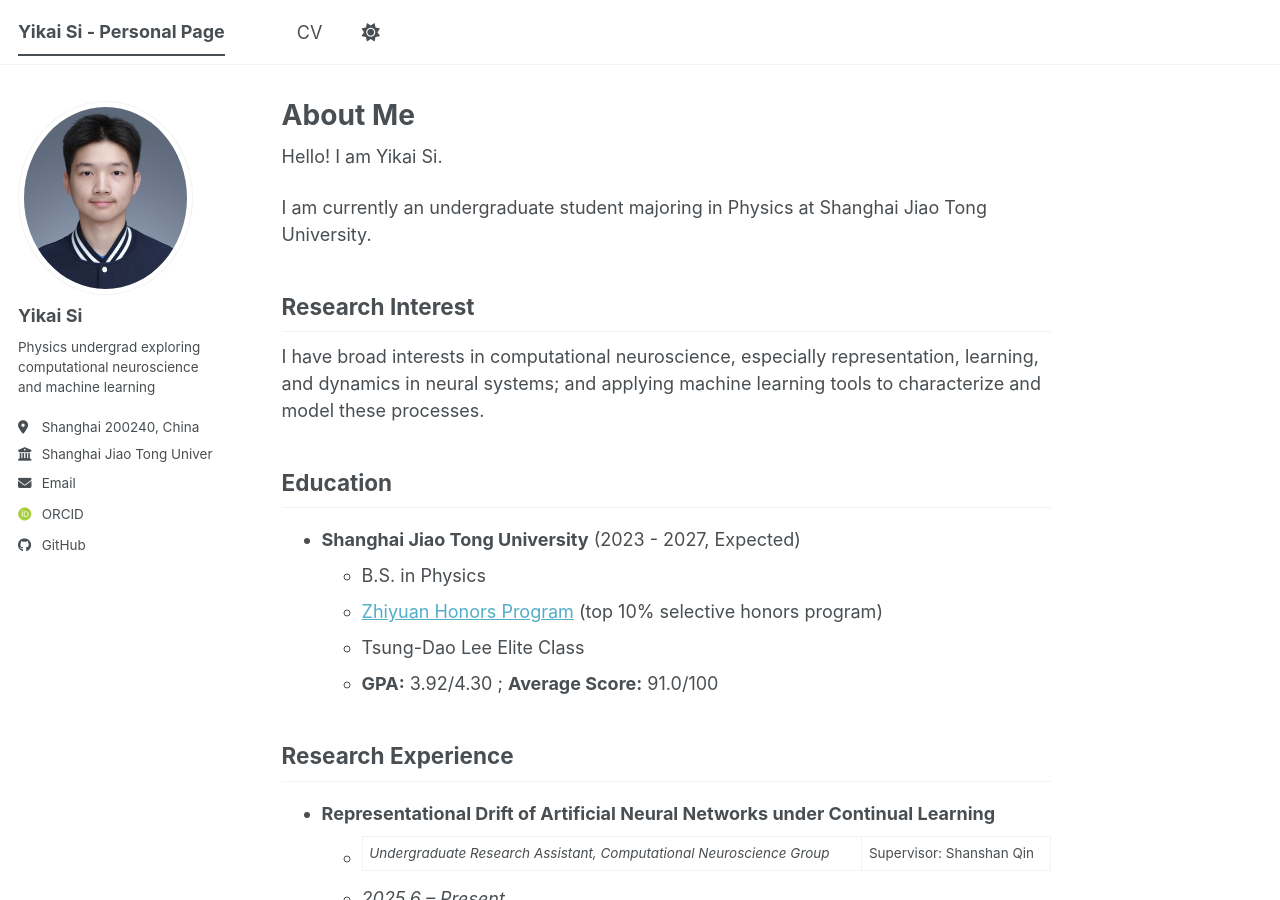
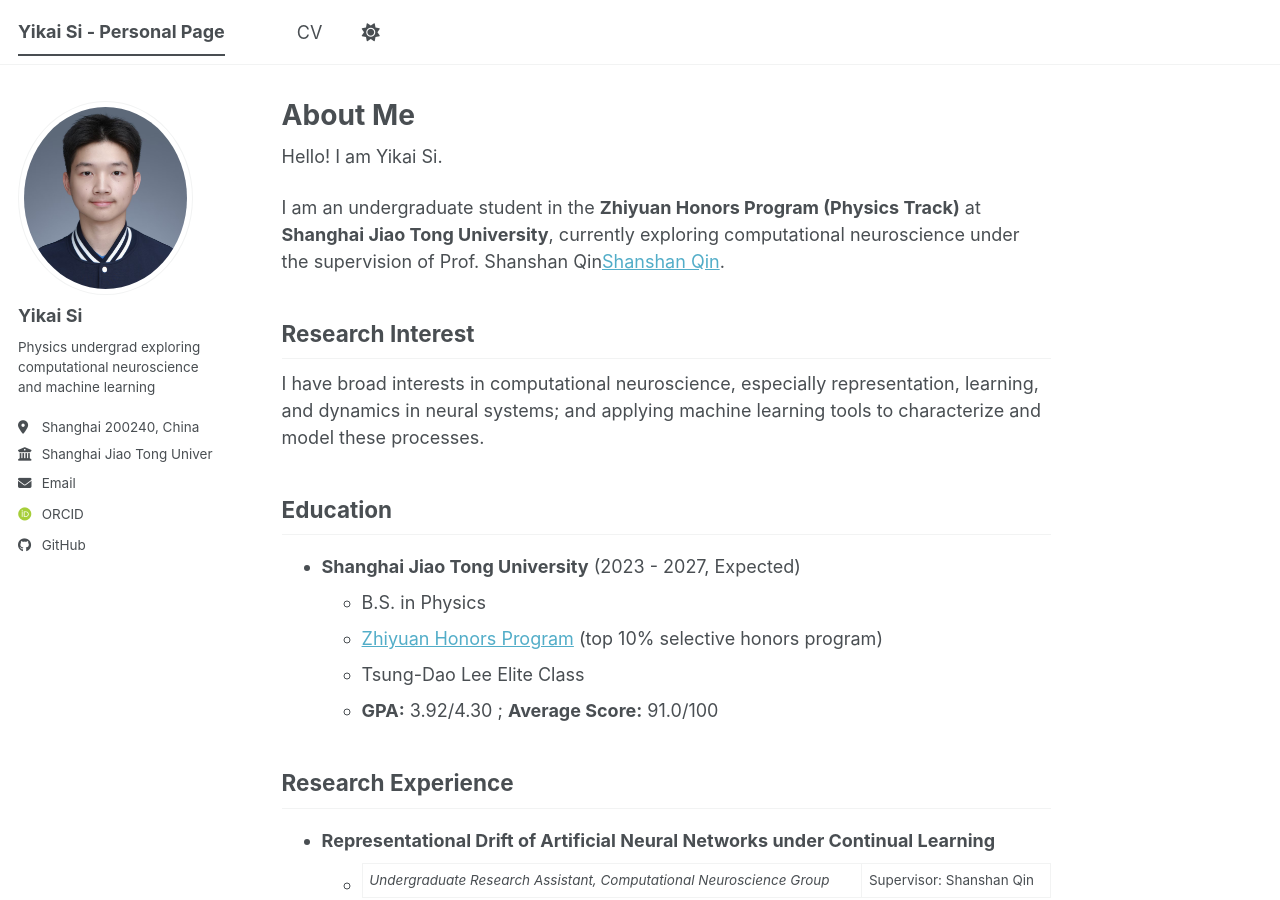
Before and after one commit to yksi2023/yksi2023.github.io, a Jekyll site: the page built from _pages/about.md, in a window 1280 px wide and 900 px high. Built offline with Jekyll 4.4.1, drawn with Linux system fonts in a browser that asks for light colours; some web fonts are replaced; a script bundle is joined from its source files by our own code; library files that are not in the unit come from our copies.

Commit message:
revised about me

```diff
--- a/_pages/about.md
+++ b/_pages/about.md
@@ -10,7 +10,7 @@ redirect_from:
 
 Hello! I am Yikai Si.
 
-I am currently an undergraduate student majoring in Physics at Shanghai Jiao Tong University.
+I am an undergraduate student in the **Zhiyuan Honors Program (Physics Track)** at **Shanghai Jiao Tong University**, currently exploring computational neuroscience under the supervision of Prof. Shanshan Qin[Shanshan Qin](mailto:qinss@sjtu.edu.cn).
 
 ## Research Interest
 
```
